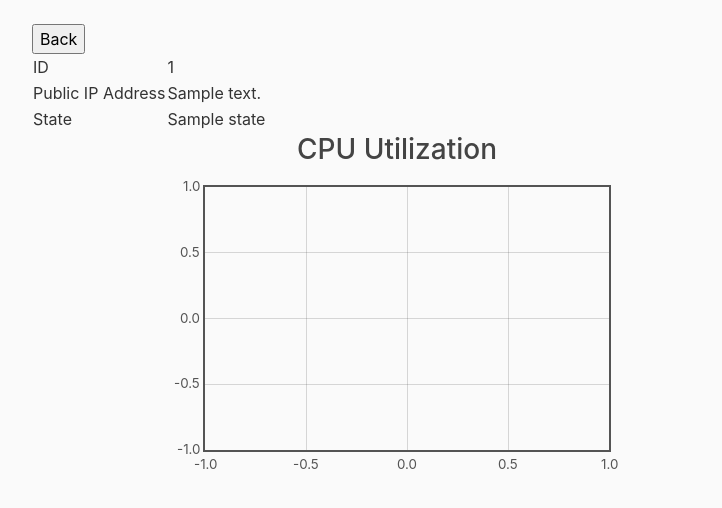
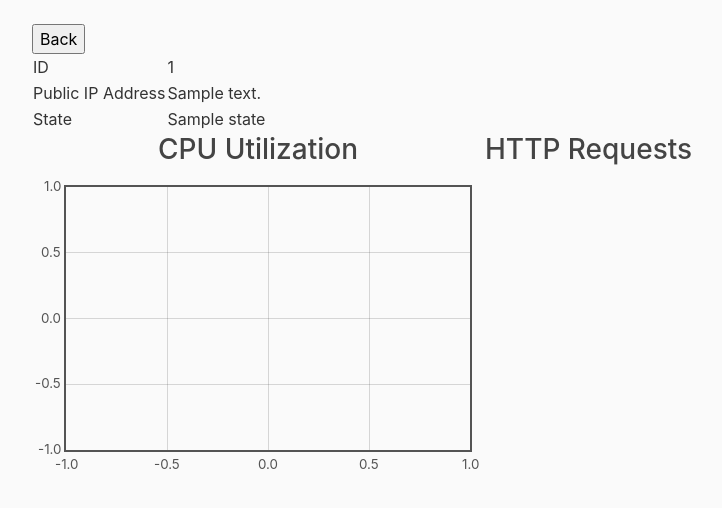
Before and after one commit to ChloeZ1208/ece1779-A2, a Flask app: template manager/templates/ec2_details.html in a window 1280 px wide. Shown: the part 56-564 px from the top of the page, without its empty margins (53-775 px from the left). Run offline with Flask 2, Linux system fonts and the light colour scheme; the template is opened without the code that fills it: most values are stand-ins (such as "Sample title", 1, 10 or a date in 2020); some libraries are stand-ins or nearby versions.

Commit message:
Update ec2_details.html

```diff
--- a/manager/templates/ec2_details.html
+++ b/manager/templates/ec2_details.html
@@ -11,12 +11,15 @@
         <tr><td>State</td><td>{{ instance.state['Name'] }}</td></tr>
     </table>
     <!-- Display performance charts-->
-    <table style="margin-left:auto; margin-right:auto;">
+    <table>
         <tr>
             <td><center><h3>CPU Utilization</h3></center></td>
+            <td><center><h3>HTTP Requests</h3></center></td>
         </tr>
         <tr>
             <td><div id="cpu_plot" style="width:450px;height:300px"></div></td>
+            <!--<td><div id="http_plot" style="width:450px;height:300px"></div></td>
+            $.plot($("#http_plot"), [ {{ http_requests }} ] , options);-->
         </tr>
     </table>
 
@@ -28,6 +31,7 @@
             }
         };
 
+
         $.plot($("#cpu_plot"), [ {{ cpu_stats }} ] , options);
     </script>
 {% endblock content%}
```
